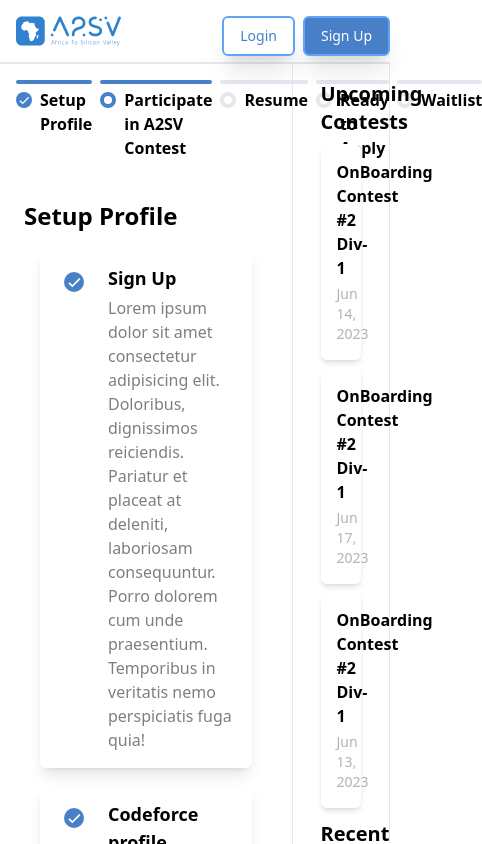
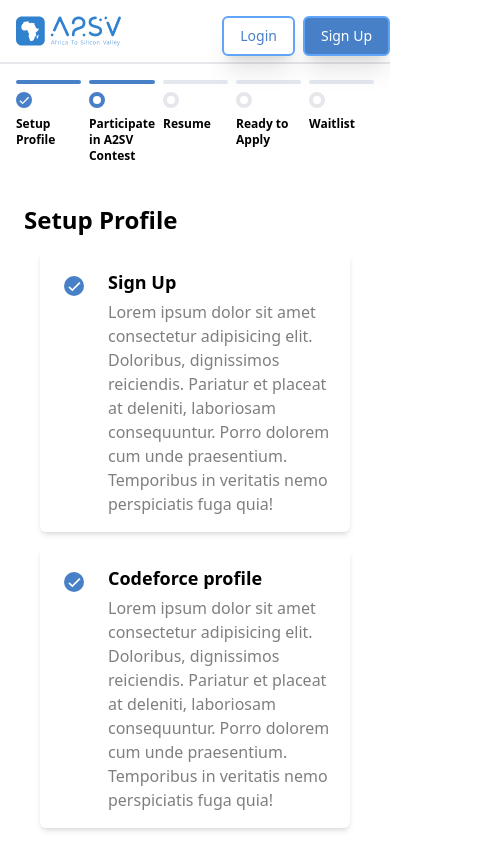
Before and after one commit to Endalebob/community-portal, a Next.js app: page /journey in a window 390 px wide. Shown: the top 844 px of the page, 482 px wide, since content can reach past the window. Built offline with nearby package versions, Linux system fonts and the light colour scheme.

Commit message:
responsive

```diff
--- a/src/components/my-journey/ContestCard.tsx
+++ b/src/components/my-journey/ContestCard.tsx
@@ -18,7 +18,7 @@ const ContestCard: React.FC<ContestCardProps> = ({
   return (
     <div
       onClick={() => onClick(id)}
-      className="flex flex-col cursor-pointer w-full p-4 gap-1 rounded-md shadow-md bg-primarybg"
+      className="flex flex-col cursor-pointer w-full p-4 gap-1 rounded-md shadow-sm bg-primarybg"
     >
       <div>
         <p className="font-semibold">{description}</p>
--- a/src/components/my-journey/Journey.tsx
+++ b/src/components/my-journey/Journey.tsx
@@ -119,8 +119,8 @@ const Journey: React.FC = () => {
     <div className="grid grid-cols-4 w-full">
       <div
         className={`${
-          selectedContest != null ? `col-span-2` : `col-span-3`
-        } flex flex-col p-2 border-r`}
+          selectedContest != null ? `md:col-span-2` : `md:col-span-3`
+        } col-span-4 flex flex-col p-2 md:border-r`}
       >
         <div className="flex flex-col p-2">
           <Stepper steps={steps} setActiveStep={setActiveStep} />
@@ -152,14 +152,14 @@ const Journey: React.FC = () => {
         </div>
       </div>
 
-      <div className="col-span-1 flex px-3 border-r">
+      <div className="col-span-1 hidden md:flex px-3 border-r">
         <Contests setSelectedContest={setSelectedContest} contests={contests} />
       </div>
 
       <div
         className={`${
           selectedContest != null ? "" : "hidden"
-        } transition- flex flex-col col-span-1`}
+        } flex flex-col col-span-1`}
       >
         <div className="sticky top-0 p-4">
           <div
--- a/src/components/my-journey/Stepper.tsx
+++ b/src/components/my-journey/Stepper.tsx
@@ -15,7 +15,7 @@ interface StepperProps {
 const Stepper: React.FC<StepperProps> = ({ steps, setActiveStep }) => {
   return (
     <div
-      className={`justify-items-start flex-grow max-w-[68rem] gap-2`}
+      className={`justify-items-start flex-grow max-w-[68rem] gap-2  text-xs md:text-base`}
       style={{
         display: "grid",
         gridTemplateColumns: `repeat(${steps.length}, 1fr)`,
@@ -39,7 +39,7 @@ const Stepper: React.FC<StepperProps> = ({ steps, setActiveStep }) => {
                 }
               />
             </div>
-            <div className="flex items-start gap-2">
+            <div className="flex flex-col md:flex-row items-start gap-2 hyphens-auto">
               <div className="mt-1">
                 <CheckBox
                   stepper
@@ -51,7 +51,7 @@ const Stepper: React.FC<StepperProps> = ({ steps, setActiveStep }) => {
                 />
               </div>
 
-              <p className="font-semibold">{step.stepName}</p>
+              <p className="font-semibold hyphens-auto">{step.stepName}</p>
             </div>
           </div>
         );
--- a/src/components/my-journey/Task.tsx
+++ b/src/components/my-journey/Task.tsx
@@ -13,7 +13,7 @@ const Task: React.FC<TaskProps> = ({
   active,
 }) => {
   return (
-    <div className="flex p-2 shadow-lg rounded-md max-w-[44rem]">
+    <div className="flex p-2 shadow-md rounded-md max-w-[44rem]">
       <div className="flex items-start m-4">
         <CheckBox isCompleted={isCompleted} active={active} />
       </div>
```
